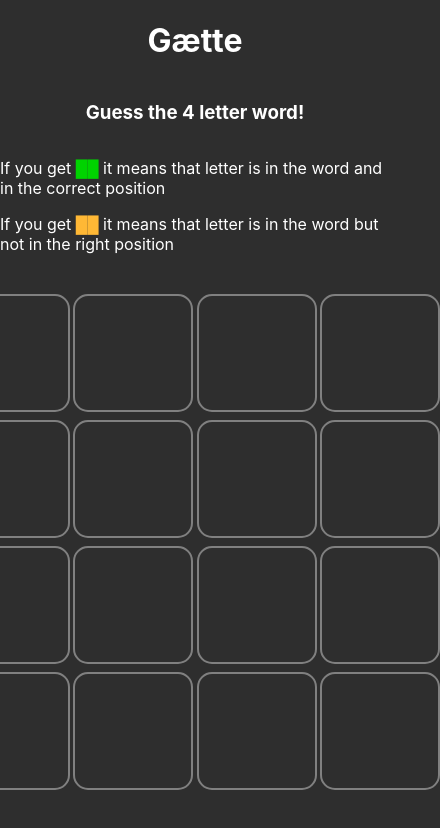
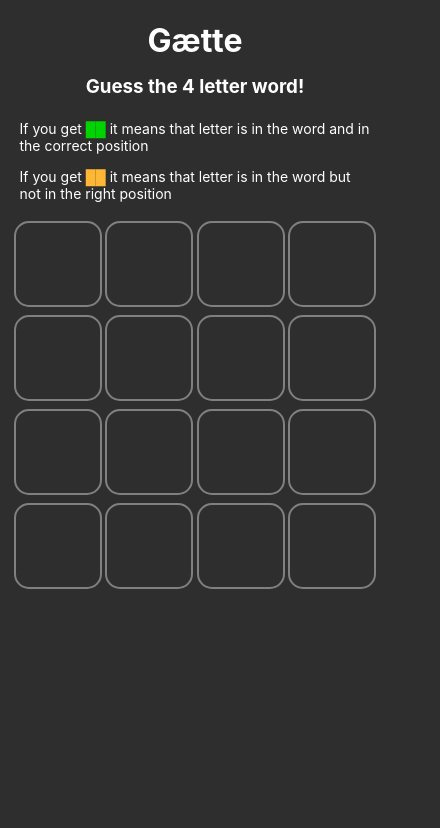
Before and after one commit to Olys6/Gaette-react-typescript, a React (Create React App) app: page / in a window 390 px wide. Shown: the top 828 px of the page, 440 px wide, since content can reach past the window. Built offline with nearby package versions, Linux system fonts and the light colour scheme.

Commit message:
play again button and responsive for mobile now

```diff
--- a/src/App.css
+++ b/src/App.css
@@ -43,6 +43,17 @@ form {
   /* width: 90%; */
 }
 
+#playAgainBtn {
+  margin-top: 1rem;
+  background-color: rgb(0, 211, 0);
+  text-decoration: none;
+  color: white;
+  padding: 10px;
+  font-size:30px;
+  border-radius: 8px;
+  font-weight: bold;
+}
+
 .RowInputs {
   width: 7rem;
   height: 7rem;
@@ -55,8 +66,23 @@ form {
   text-transform:uppercase;
 }
 
-/* @media screen and (min-width: 800px) {
-  .form {
-    margin: 1em 2em;
+@media screen and (max-width: 800px) {
+  .RowInputs {
+    width: 5rem;
+    height: 5rem;
+    font-size: 5rem;
   }
-} */
+  #subtitle {
+    margin-top: -7px;
+  }
+  .rules {
+    width:90%;
+    margin-top: -11px;
+  }
+  .rulesDesc {
+    font-size: 14px;
+  }
+  .App {
+    margin-top: 5px
+  }
+}
--- a/src/App.tsx
+++ b/src/App.tsx
@@ -300,9 +300,9 @@ function App() {
     <div className="landingPage">
       <h1>Gætte</h1>
       <h3 id="subtitle">{subtitle}</h3>
-      <div>
-        <p>If you get <span style={{ color: "rgb(0, 211, 0)" }}>██</span> it means that letter is in the word and in the correct position</p>
-        <p>If you get <span style={{ color: "rgb(255, 184, 53)" }}>██</span> it means that letter is in the word but not in the right position</p>
+      <div className="rules">
+        <p className="rulesDesc">If you get <span style={{ color: "rgb(0, 211, 0)" }}>██</span> it means that letter is in the word and in the correct position</p>
+        <p className="rulesDesc">If you get <span style={{ color: "rgb(255, 184, 53)" }}>██</span> it means that letter is in the word but not in the right position</p>
       </div>
       <form className="App" >
 
@@ -314,6 +314,16 @@ function App() {
 
         <div className="row">{rowInputs.map((i) => <input key={i} disabled={isGuess4Disabled} onKeyDown={navigateInputs} className="RowInputs" id={`row4letter${i}`} type="text" maxLength={1} />)}</div>
       </form>
+      {showAnswer ?
+        <a href="" id="playAgainBtn">
+          <div>
+            Play Again
+          </div>
+        </a>
+        :
+        <>
+        </>
+      }
     </div>
   );
 }
```
